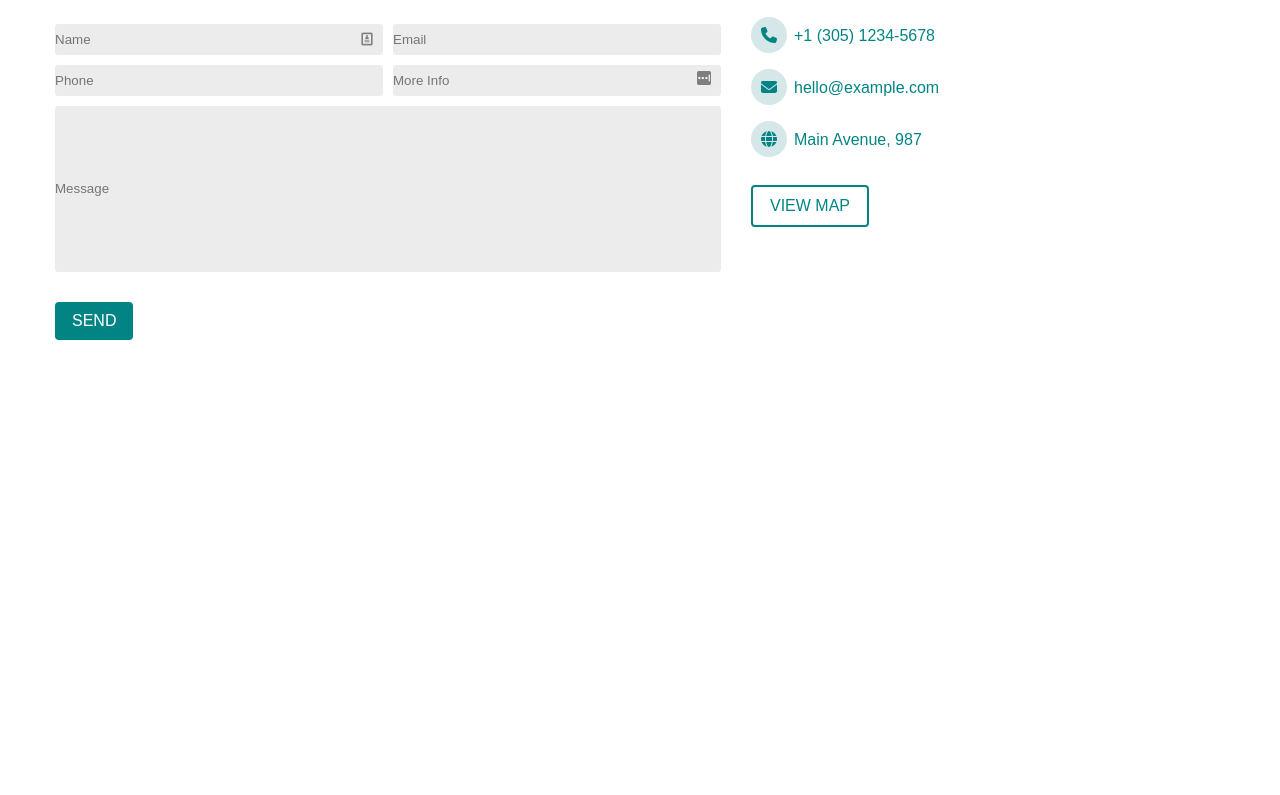
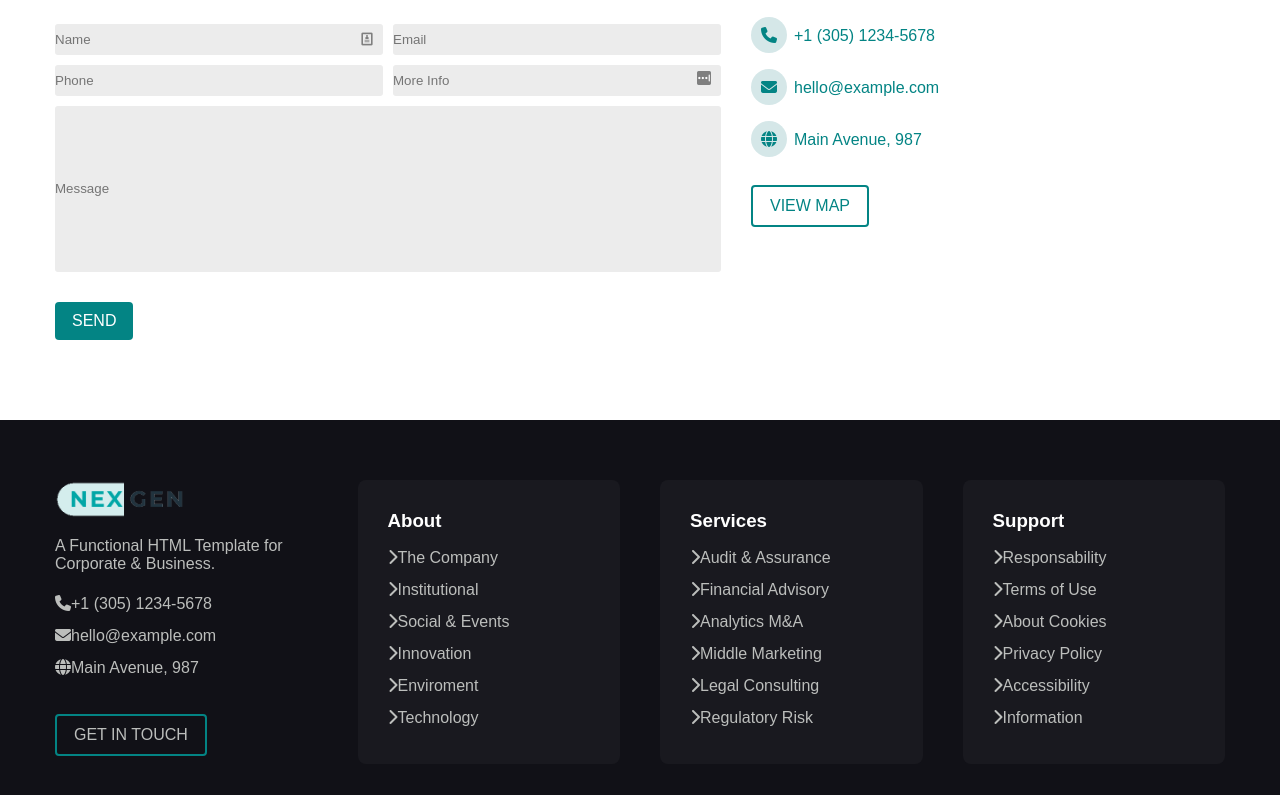
Before and after one commit to PaoloGiovannini/proj-html-vuejs, a Vue app: page / in a window 1280 px wide. Shown: the part 4780-5575 px from the top of the page. Before the commit the page ends 5200 px from the top, so only its background shows below. Built offline with nearby package versions, Linux system fonts and the light colour scheme.

Commit message:
parte superiore footer

```diff
--- a/src/App.vue
+++ b/src/App.vue
@@ -1,14 +1,33 @@
 <script>
 import PageHeader from './components/PageHeader.vue';
 import PageMain from './components/PageMain.vue';
+import PageFooter from './components/PageFooter.vue';
 export default{
   components:{
     PageHeader,
-    PageMain
+    PageMain,
+    PageFooter
   },
   data(){
     return{
-      navbar: ['HOME', 'SERVICES', 'ABOUT', 'PROJECTS', 'RESULTS', ]
+      navbar: ['HOME', 'SERVICES', 'ABOUT', 'PROJECTS', 'RESULTS', ],
+      voiceMenu: [
+                {
+                  titolo: 'About',
+                  voci: ['The Company', 'Institutional', 'Social & Events', 'Innovation', 'Enviroment', 'Technology']
+
+                },
+                {
+                  titolo: 'Services',
+                  voci: ['Audit & Assurance', 'Financial Advisory', 'Analytics M&A', 'Middle Marketing', 'Legal Consulting', 'Regulatory Risk' ]
+
+                },
+                {
+                  titolo: 'Support',
+                  voci: ['Responsability', 'Terms of Use', 'About Cookies', 'Privacy Policy', 'Accessibility', 'Information']
+
+                },
+            ]
     }
   }
 }
@@ -22,6 +41,10 @@ export default{
   <main>
     <PageMain/>
   </main>
+  <footer>
+    <PageFooter
+    :voices="this.voiceMenu"/>
+  </footer>
 
 </template>
 
--- a/src/components/MiscellaneousComponents/SectionForm.vue
+++ b/src/components/MiscellaneousComponents/SectionForm.vue
@@ -84,6 +84,7 @@ export default{
     h2:last-child{
         @include mixins.text-bg;
         color: variables.$button-color;
+        margin-left: 10px;
     }
     input{
         width: 100%;
--- /dev/null
+++ b/src/components/PageFooter.vue
@@ -0,0 +1,101 @@
+<script>
+export default{
+    name: 'PageFooter',
+    props: {
+        voices: Array
+    }
+
+}
+</script>
+
+<template>
+    <section id="footer-up">
+        <div class="container">
+            <div class="d-flex cards">
+                <div class="card">
+                    <img src="../assets/logo.PNG" alt="logo nexgen">
+                    <p>A Functional HTML Template for Corporate & Business.</p>
+                    <div class="info">
+                        <span>
+                            <i class="fa-solid fa-phone"></i>
+                        </span>
+                        <span>+1 (305) 1234-5678</span>
+                    </div>
+                    <div class="info">
+                        <span>
+                            <i class="fa-solid fa-envelope"></i>
+                        </span>
+                        <span>hello@example.com</span>
+                    </div>
+                    <div class="info">
+                        <span>
+                            <i class="fa-solid fa-globe"></i>
+                        </span>
+                        <span>Main Avenue, 987</span>
+                    </div>
+                    <span class="button-border">GET IN TOUCH</span>
+                </div>
+                <div v-for="voice in voices" class="card bg">
+                    <h3>{{ voice.titolo }}</h3>
+                    <ul>
+                        <li v-for="element in voice.voci">
+                            <i class="fa-solid fa-chevron-right"></i>
+                            <span>{{ element }}</span>
+                        </li>
+                    </ul>
+                </div>
+            </div>
+        </div>
+    </section>
+</template>
+
+<style scoped lang="scss">
+@use '../styles/partials/variables';
+@use '../styles/partials/mixins';
+#footer-up{
+    background-color: variables.$bg-secondary;
+    .container{
+        padding: 60px 0px;
+        .cards{
+            margin-left: -20px;
+            margin-right: -20px;
+        .bg{
+                background-color: #19191f;
+                padding: 30px 30px;
+                border-radius: 8px;
+            }
+        .card{
+            width: calc(100% / 4 - 40px);
+            margin: 0px 20px;
+            p{
+                margin: 15px 0px;
+            }
+            .info{
+                padding: 7px 0px;
+            }
+            .button-border{
+                @include mixins.button-border;
+                display: inline-block;
+                margin-top: 30px;
+            }
+            p,span,i{
+                color: variables.$text-grey;
+            }
+            h3{
+                color: white;
+                margin-bottom: 10px;
+            }
+            img{
+                width: 130px;
+            }
+            ul li{
+                list-style: none;
+                padding: 7px 0px;
+            }
+        }
+        }
+
+    }
+}
+
+</style>
```
